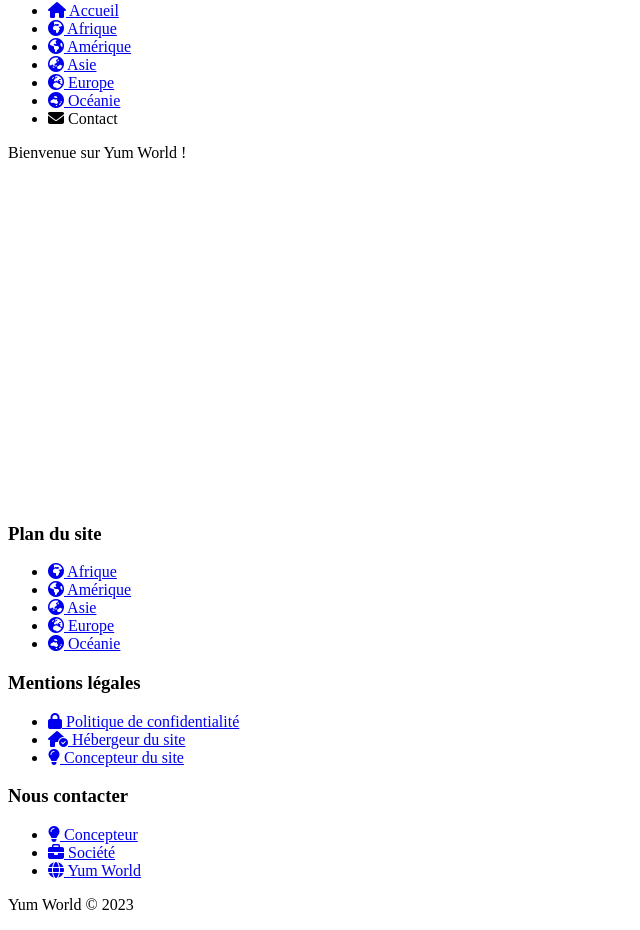
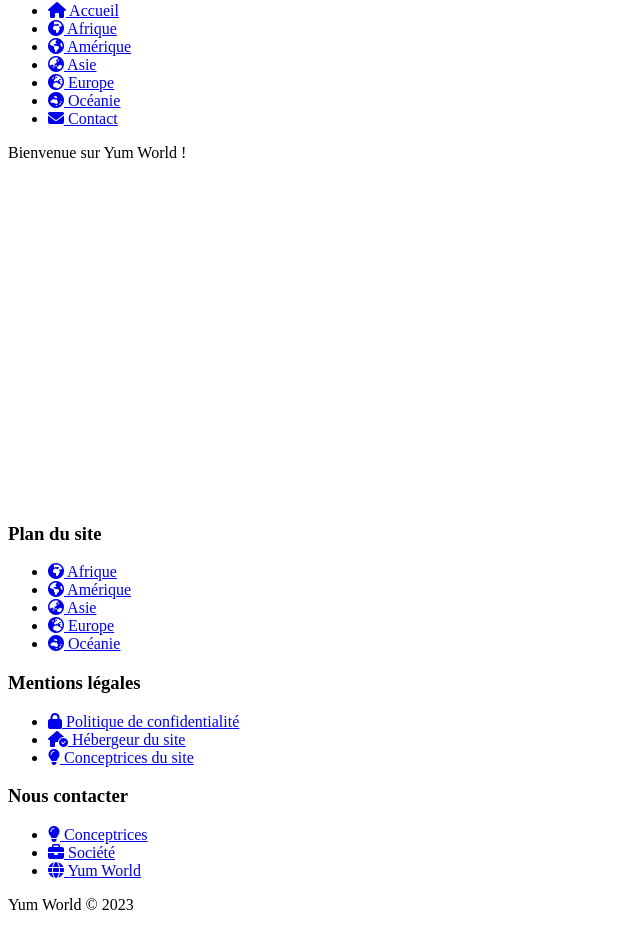
Before and after one commit to mrwtrbi/Yum-World, a PHP site: page / in a window 1280 px wide. Shown: the part 411-1341 px from the top of the page, without its empty margins (0-640 px from the left). Run offline with PHP 8.4, Linux system fonts and the light colour scheme; some libraries are stand-ins or nearby versions.

Commit message:
Add files via upload

```diff
--- a/php/footer.php
+++ b/php/footer.php
@@ -16,14 +16,14 @@
 	<ul>
 		<li><a href="#"><i class="fa-solid fa-lock"></i> Politique de confidentialité</a></li>
 		<li><a href="#"><i class="fa-solid fa-house-circle-check"></i> Hébergeur du site</a></li>
-		<li><a href="#"><i class="fa-solid fa-lightbulb"></i> Concepteur du site</a></li>
+		<li><a href="#"><i class="fa-solid fa-lightbulb"></i> Conceptrices du site</a></li>
 	</ul>
 	</div>
 
 	<div class="colonne">
 	<h3>Nous contacter</h3>
 	<ul>
-		<li><a href="#"><i class="fa-solid fa-lightbulb"></i> Concepteur</a></li>
+		<li><a href="#"><i class="fa-solid fa-lightbulb"></i> Conceptrices</a></li>
 		<li><a href="#"><i class="fa-solid fa-briefcase"></i> Société</a></li>
 		<li><a href="#"><i class="fa-solid fa-globe"></i> Yum World</a></li>
 	</ul>
--- a/php/header.php
+++ b/php/header.php
@@ -8,15 +8,15 @@
 
 	<div class="header-menu">
 		<ul>
-			<li> <a href="index.php"><i class="fas fa-house"></i> Accueil</a></li>
+			<li id="accueil"> <a href="index.php"><i class="fas fa-house"></i> Accueil</a></li>
 
-			<li><a href="#"><i class="fa-solid fa-earth-africa"></i> Afrique</a></li>
-			<li><a href="#"><i class="fa-solid fa-earth-americas"></i> Amérique</a></li>
-			<li><a href="#"><i class="fa-solid fa-earth-asia"></i> Asie</a></li>
-			<li><a href="#"><i class="fa-solid fa-earth-europe"></i> Europe</a></li>
-			<li><a href="#"><i class="fa-solid fa-earth-oceania"></i> Océanie</a></li>
+			<li id="afrique"><a href="#"><i class="fa-solid fa-earth-africa"></i> Afrique</a></li>
+			<li id="amerique"><a href="#"><i class="fa-solid fa-earth-americas"></i> Amérique</a></li>
+			<li id="asie"><a href="#"><i class="fa-solid fa-earth-asia"></i> Asie</a></li>
+			<li id="europe"><a href="#"><i class="fa-solid fa-earth-europe"></i> Europe</a></li>
+			<li id="oceanie"><a href="#"><i class="fa-solid fa-earth-oceania"></i> Océanie</a></li>
 
-			<li><i class="fa-solid fa-envelope"></i><a> Contact</a></li>
+			<li id="contact"><a href="#"><i class="fa-solid fa-envelope"></i> Contact</a></li>
 
 		</ul>
 	</div>
```
